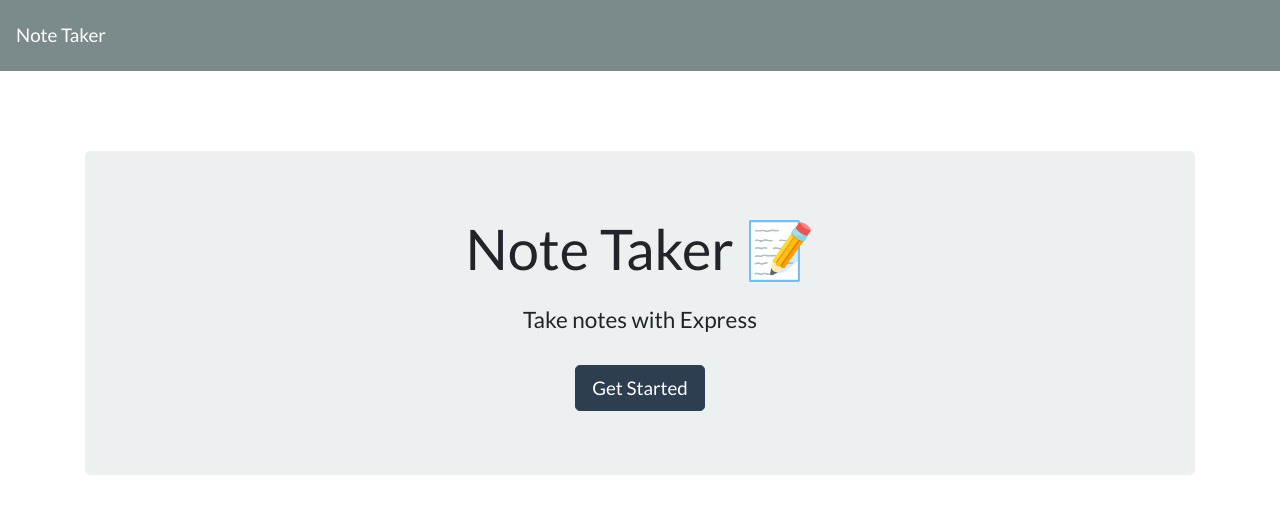
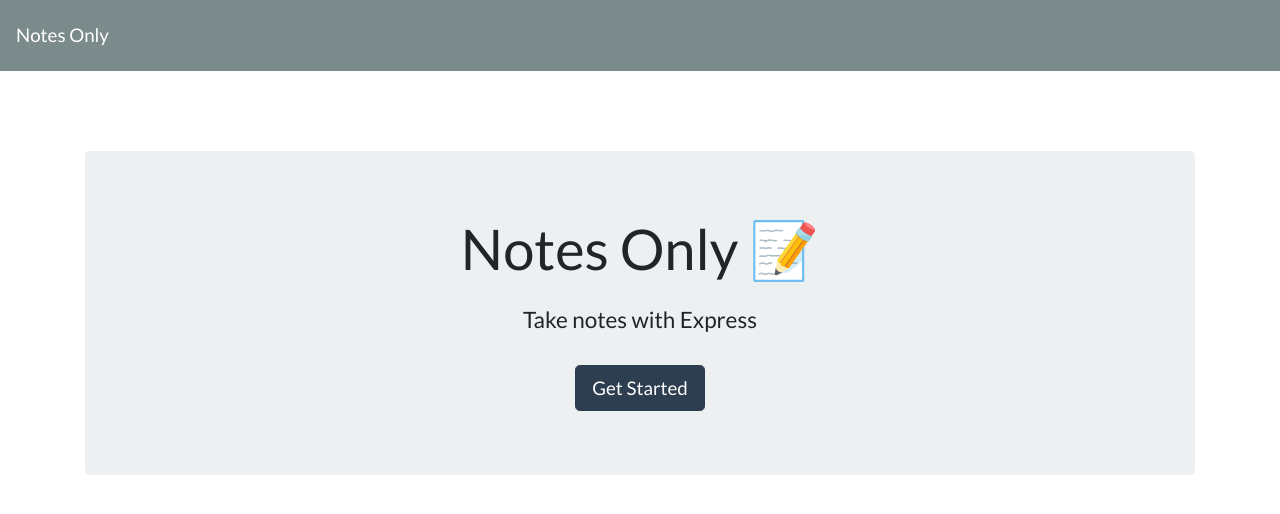
Before and after one commit to trufl/Note-Taker-Application, a website: page public/index.html in a window 1280 px wide. Drawn offline with nearby package versions, Linux system fonts and the light colour scheme; no server answers.

Commit message:
save work

```diff
--- a/public/index.html
+++ b/public/index.html
@@ -5,18 +5,18 @@
   <meta charset="UTF-8">
   <meta name="viewport" content="width=device-width, initial-scale=1.0">
   <meta http-equiv="X-UA-Compatible" content="ie=edge">
-  <title>Note Taker</title>
+  <title>Notes Only</title>
   <link rel="stylesheet" href="https://cdnjs.cloudflare.com/ajax/libs/bootswatch/4.1.3/flatly/bootstrap.min.css" />
 </head>
 
 <body>
   <nav class="navbar navbar-dark bg-dark">
-    <a class="navbar-brand" href="/">Note Taker
+    <a class="navbar-brand" href="/">Notes Only
     </a>
   </nav>
   <div class="container">
     <div style="margin-top: 80px;" class="jumbotron text-center">
-      <h1 class="display-4">Note Taker <span role="img" aria-label="Memo">📝</span></h1>
+      <h1 class="display-4">Notes Only <span role="img" aria-label="Memo">📝</span></h1>
       <h4 class="mt-4">Take notes with Express</h4>
       <a class="btn btn-primary btn-lg mt-4" href="/notes" role="button">Get Started</a>
     </div>
```
Also changed, not shown: public/notes.html (+2 -2 lines), README.md.
